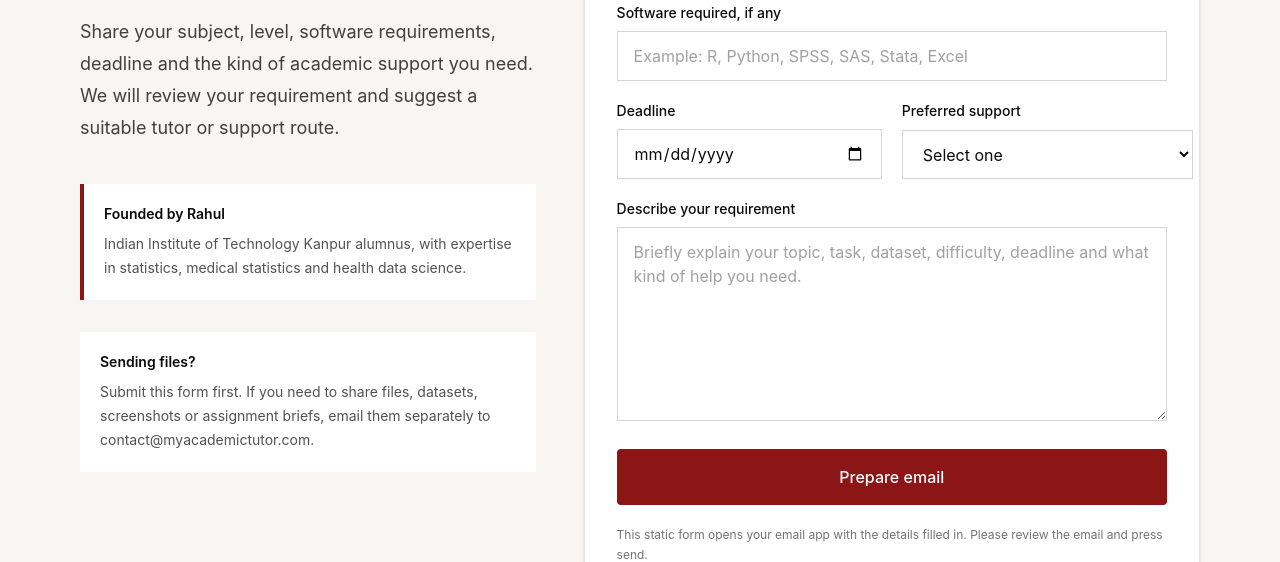
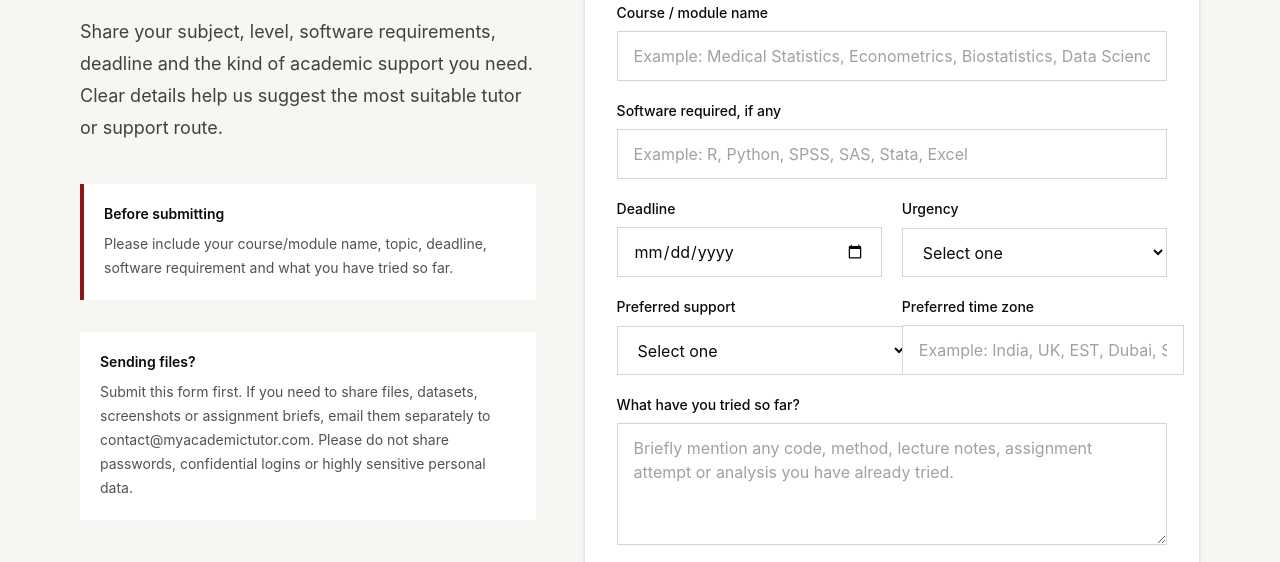
Before and after one commit to StatisticaHub/myacademictutor-website, an Astro site: page /myacademictutor-website/contact in a window 1280 px wide. Shown: the part 368-930 px from the top of the page. Built offline with nearby package versions, Linux system fonts and the light colour scheme; Astro itself is replaced by a stand-in of ours.

Commit message:
Improve requirement form instructions and fields

```diff
--- a/src/pages/contact.astro
+++ b/src/pages/contact.astro
@@ -24,17 +24,17 @@ import Footer from "../components/Footer.astro";
 
           <p class="mt-6 max-w-xl text-lg leading-8 text-neutral-700">
             Share your subject, level, software requirements, deadline and the
-            kind of academic support you need. We will review your requirement
-            and suggest a suitable tutor or support route.
+            kind of academic support you need. Clear details help us suggest the
+            most suitable tutor or support route.
           </p>
 
           <div class="mt-10 border-l-4 border-[#8C1515] bg-white p-5">
             <p class="text-sm font-semibold text-neutral-950">
-              Founded by Rahul
+              Before submitting
             </p>
             <p class="mt-2 text-sm leading-6 text-neutral-600">
-              Indian Institute of Technology Kanpur alumnus, with expertise in
-              statistics, medical statistics and health data science.
+              Please include your course/module name, topic, deadline, software
+              requirement and what you have tried so far.
             </p>
           </div>
 
@@ -45,7 +45,8 @@ import Footer from "../components/Footer.astro";
             <p class="mt-2 text-sm leading-6 text-neutral-600">
               Submit this form first. If you need to share files, datasets,
               screenshots or assignment briefs, email them separately to
-              contact@myacademictutor.com.
+              contact@myacademictutor.com. Please do not share passwords,
+              confidential logins or highly sensitive personal data.
             </p>
           </div>
         </div>
@@ -109,10 +110,23 @@ import Footer from "../components/Footer.astro";
                   <option>Data Science / Machine Learning</option>
                   <option>Bioinformatics</option>
                   <option>Dissertation / Research Project</option>
+                  <option>Exam preparation</option>
                   <option>Other</option>
                 </select>
               </label>
             </div>
+
+            <label class="grid gap-2">
+              <span class="text-sm font-medium text-neutral-950">
+                Course / module name
+              </span>
+              <input
+                id="moduleName"
+                type="text"
+                placeholder="Example: Medical Statistics, Econometrics, Biostatistics, Data Science"
+                class="border border-neutral-300 bg-white px-4 py-3 text-neutral-950 outline-none transition placeholder:text-neutral-400 focus:border-[#8C1515]"
+              />
+            </label>
 
             <label class="grid gap-2">
               <span class="text-sm font-medium text-neutral-950">
@@ -137,6 +151,23 @@ import Footer from "../components/Footer.astro";
               </label>
 
               <label class="grid gap-2">
+                <span class="text-sm font-medium text-neutral-950">Urgency</span>
+                <select
+                  id="urgency"
+                  class="border border-neutral-300 bg-white px-4 py-3 text-neutral-950 outline-none transition focus:border-[#8C1515]"
+                >
+                  <option value="">Select one</option>
+                  <option>Within 24 hours</option>
+                  <option>2–3 days</option>
+                  <option>This week</option>
+                  <option>More than one week</option>
+                  <option>No fixed deadline</option>
+                </select>
+              </label>
+            </div>
+
+            <div class="grid gap-5 md:grid-cols-2">
+              <label class="grid gap-2">
                 <span class="text-sm font-medium text-neutral-950">
                   Preferred support
                 </span>
@@ -149,11 +180,36 @@ import Footer from "../components/Footer.astro";
                   <option>Coursework concept support</option>
                   <option>Software/code support</option>
                   <option>Dissertation/research guidance</option>
+                  <option>Exam preparation</option>
                   <option>Long-term learning plan</option>
                   <option>Not sure yet</option>
                 </select>
               </label>
+
+              <label class="grid gap-2">
+                <span class="text-sm font-medium text-neutral-950">
+                  Preferred time zone
+                </span>
+                <input
+                  id="timeZone"
+                  type="text"
+                  placeholder="Example: India, UK, EST, Dubai, Singapore"
+                  class="border border-neutral-300 bg-white px-4 py-3 text-neutral-950 outline-none transition placeholder:text-neutral-400 focus:border-[#8C1515]"
+                />
+              </label>
             </div>
+
+            <label class="grid gap-2">
+              <span class="text-sm font-medium text-neutral-950">
+                What have you tried so far?
+              </span>
+              <textarea
+                id="tried"
+                rows="4"
+                placeholder="Briefly mention any code, method, lecture notes, assignment attempt or analysis you have already tried."
+                class="border border-neutral-300 bg-white px-4 py-3 text-neutral-950 outline-none transition placeholder:text-neutral-400 focus:border-[#8C1515]"
+              ></textarea>
+            </label>
 
             <label class="grid gap-2">
               <span class="text-sm font-medium text-neutral-950">
@@ -203,9 +259,13 @@ import Footer from "../components/Footer.astro";
     const email = getValue("email");
     const level = getValue("level");
     const subjectArea = getValue("subjectArea");
+    const moduleName = getValue("moduleName");
     const software = getValue("software");
     const deadline = getValue("deadline");
+    const urgency = getValue("urgency");
     const supportType = getValue("supportType");
+    const timeZone = getValue("timeZone");
+    const tried = getValue("tried");
     const message = getValue("message");
 
     const subject = `New requirement: ${subjectArea}`;
@@ -225,14 +285,26 @@ ${level}
 Subject area:
 ${subjectArea}
 
+Course / module name:
+${moduleName}
+
 Software required:
 ${software}
 
 Deadline:
 ${deadline}
 
+Urgency:
+${urgency}
+
 Preferred support:
 ${supportType}
+
+Preferred time zone:
+${timeZone}
+
+What I have tried so far:
+${tried}
 
 Requirement details:
 ${message}
```
